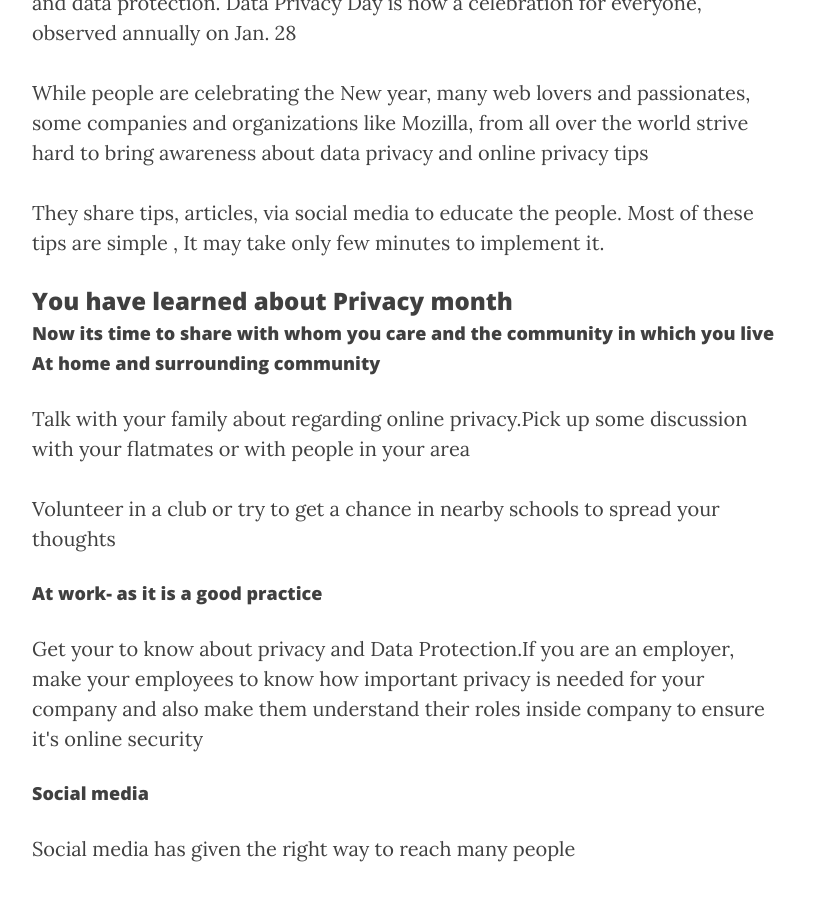
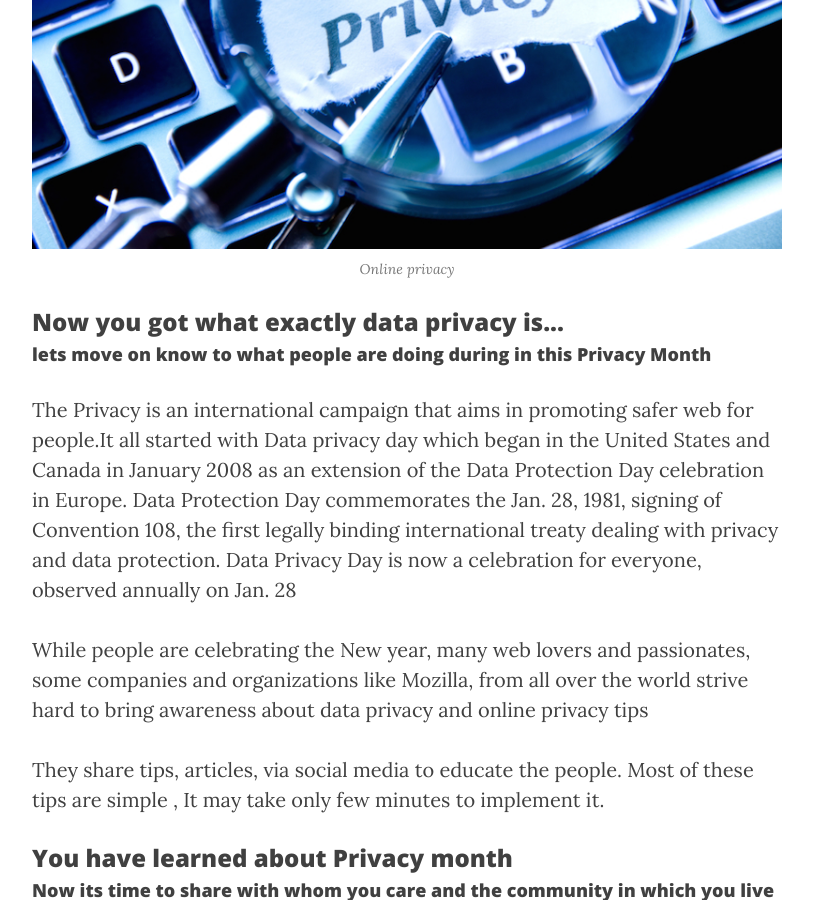
Before and after one commit to foxprasanth/foxprasanth.github.com, a Jekyll site: the page built from _posts/2015-01-3-allaboutjanuary.markdown, in a window 1280 px wide and 900 px high, scrolled down 1589 px. Shown: the whole window, without its empty margins (233-1046 px from the left). Built offline with Jekyll 4.4.1, drawn with Linux system fonts in a browser that asks for light colours; nearby versions of some CDN libraries; comment, search, counter and statistics services are not loaded.

```diff
--- a/_posts/2015-01-3-allaboutjanuary.markdown
+++ b/_posts/2015-01-3-allaboutjanuary.markdown
@@ -16,6 +16,10 @@
 <h4>And what do they do with it?</h4>
 <p>Every time you sign up for a service such as bank accounts, medical service, accounts in various websites(more importantly social media), you provide some personal information such as location, contacts, also your likes and habits.</p>
 <p>These information, reveal your identity and without your concern the companies sell these data to third party websites - such as ad agencies.Here the data privacy of the user is at stake</p>
+<a href="#">
+    <img src="{{ site.baseurl }}/img/privacymonth1.jpg" alt="Post Sample Image">
+</a>
+<span class="caption text-muted">Online privacy</span>
 
 <h3>Now you got what exactly data privacy is...</h3>
 <h4>lets move on know to what people are doing during in this Privacy Month</h4>
@@ -42,6 +46,10 @@
 <p>And also National Cyber Security Alliance in  <span><a href = "https://www.facebook.com/staysafeonline/">facebook</a></span> <span><a href = "https://twitter.com/staysafeonline">twitter</a></span>
 
 <p>Share their tips and be secure as it may reach many!!</p>
+<a href="#">
+    <img src="{{ site.baseurl }}/img/privacymonth2.png" alt="Post Sample Image">
+</a>
+<span class="caption text-muted">Source: Mozilla</span>
 
  <p>Being an international effort this cause is supported and promoted by many organizations and companies. <b>Mozilla</b> is one of the them. It is non-profit organizations that aims to serve the people with a safe,<b>open web</b>. This company's major contribution to the open-source world is <b>Firefox</b>- The most loved browser which respects your privacy.I feel proud to be a part of this campaign and I am very happy to be with my local community - <b>Mozilla TamilNadu community</b><p>
  <p>Let's be secure. Let's make this web safe..Together</p>
```
Also changed, not shown: img/privacymonth1.jpg (added), img/privacymonth2.png (added).
